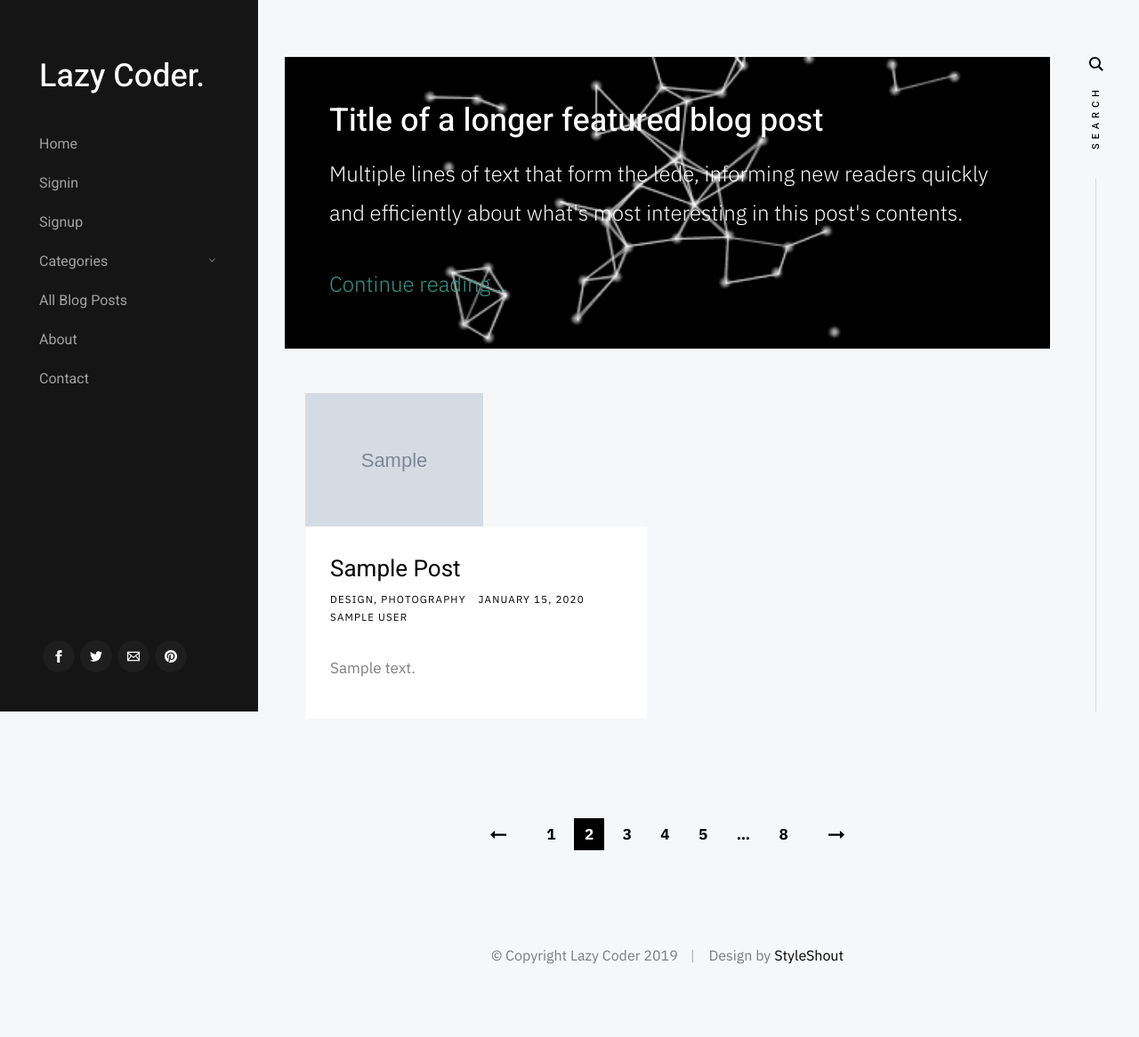
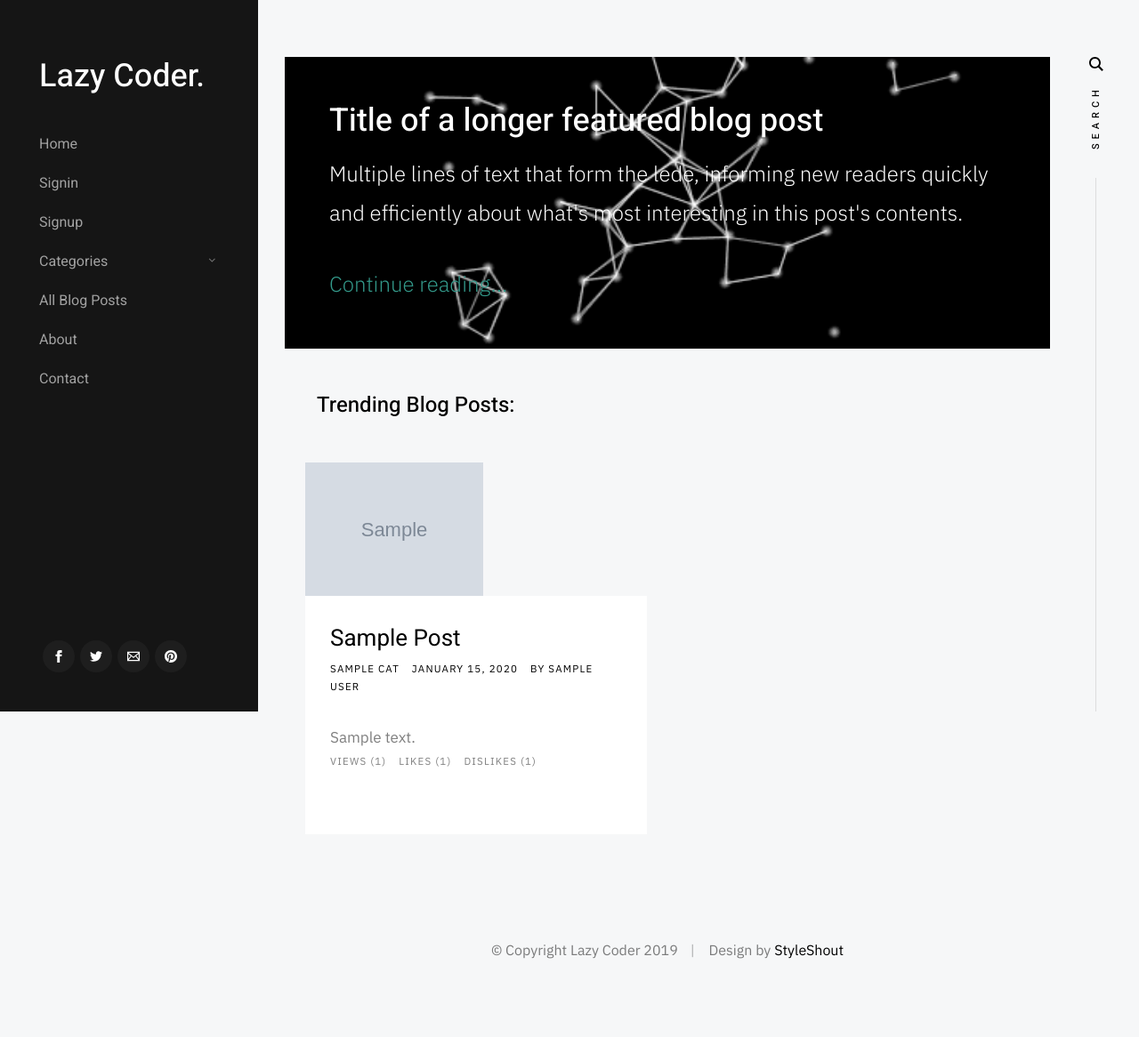
Before and after one commit to fadingreality1/Lazy_coder, a Django app: template templates/home/home.html in a window 1280 px wide. Shown: the whole page at 89% size. After the commit the page ends 1078 px from the top, so only its background shows below. Run offline with Django 3.2, Linux system fonts and the light colour scheme; the template is opened without the code that fills it: most values are stand-ins (such as "Sample title", 1, 10 or a date in 2020); grey boxes marked "Sample" are stand-in pictures.

Commit message:
going on

```diff
--- a/blog/forms.py
+++ b/blog/forms.py
@@ -24,15 +24,16 @@ class PostCreateForm(forms.ModelForm):
         )
 
     image = forms.ImageField(
-            label="Image for front view",
+            label="Image",
             required=True,
+            help_text="for front view"
         )
 
     content = RichTextFormField()
 
     # ! many to many field m aise hota h insertions
     category = forms.ModelMultipleChoiceField(
-        label = "Category (maximum 3):",
+        label = "Category (Hold the Ctrl key to select multiple options from the list box. Maximum 3 are allowed)",
         queryset = Category.objects.all().order_by('title'),
         widget = forms.SelectMultiple(attrs={"class":"full-width", "multiple":True, "style":"height:15em;", "size":"3",})
     )
--- a/blog/urls.py
+++ b/blog/urls.py
@@ -10,4 +10,5 @@ urlpatterns = [
     path('post/<slug:slug>/post-comment/', views.postComment, name="post_comment"),
     path('post/like', views.like, name="like_post"),
     path('post/dislike', views.dislike, name="dislike_post"),
+    path('post/category/<str:category>/', views.category, name="category_post"),
 ]
--- a/home/views.py
+++ b/home/views.py
@@ -36,7 +36,8 @@ def home(req):
 
 
     # TODO : Apply pagination here too
-    posts = Post.objects.annotate(count = Count('viewers')).order_by('-count')[:10]
+    # ? Accessing many to many field with annotate method
+    posts = Post.objects.annotate(count = Count('viewers')).order_by('-count')[:11]
     return render(req, "home/home.html", {'posts':posts})
 
 
--- a/templates/blog/create_post.html
+++ b/templates/blog/create_post.html
@@ -12,10 +12,12 @@
 					<div class="form-field">
 						<strong>{{field.label}} :</strong>
 						{{field}}
+						{% if field == "select" %}
+						Hold the Ctrl key to select multiple options from the list box.
+						{% endif %}
 						{{field.errors}}
 					</div>
 				{% endfor %}
-				{% comment %} {{form}} {% endcomment %}
                 {{form.media}}
 				<input name="submit" id="submit" class="btn btn--primary btn-wide btn--large full-width"
 					value="Create Account" type="submit" >
--- a/templates/blog/post.html
+++ b/templates/blog/post.html
@@ -18,7 +18,11 @@
                 </li>
                 <li class="date">{{post.date_posted|date:"F j, Y"}}</li>
                 <li class="cat-links">
-                    <a href="#0">Marketing</a><a href="#0">Management</a>
+
+                    {% comment %} ! to access ManyToMany field via template {% endcomment %}
+                    {% for cat in post.categories.all %}
+                        <a href="">{{cat.title}}</a>
+                    {% endfor %}
                 </li>
             </ul>
         </div>
--- a/templates/home/home.html
+++ b/templates/home/home.html
@@ -20,6 +20,11 @@
 		</div>
 	</div>
 </div>
+
+<div class="container">
+	<h3 style="margin-top:0;margin-bottom:5rem" class="adjustments">Trending Blog Posts:</h3>
+</div>
+
 <div class="masonry-wrap">
 	<div class="masonry">
 		<div class="grid-sizer"></div>
@@ -37,14 +42,15 @@
 					</h2>
 					<div class="entry__meta">
 						<span class="entry__meta-cat">
-							<a href="category.html">Design</a>
-							<a href="category.html">Photography</a>
+							{% for cat in post.categories.all %}
+								<a href="#">{{cat.title}}</a>
+							{% endfor %}
 						</span>
 						<span class="entry__meta-date">
 							<a href="#">{{post.date_posted|date:"F j, Y"}}</a>
 						</span>
 						<span class="entry__meta-cat">
-							<a href="#">{{post.author.first_name|title}} {{post.author.last_name|title}}</a>
+							<a href="#">BY {{post.author.first_name|title}} {{post.author.last_name|title}}</a>
 						</span>
 					</div>
 				</div>
@@ -53,6 +59,18 @@
 						{{post.description|truncatechars:120}}
 					</p>
 				</div>
+				<div class="entry__meta">
+					<span class="entry__meta-cat">
+						Views ({{post.viewers.count}})
+					</span>
+					<span class="entry__meta-cat">
+						Likes ({{post.likers.count}})
+					</span>
+					<span class="entry__meta-cat">
+						Dislikes ({{post.dislikers.count}})
+					</span>
+
+				</div>
 			</div>
 		</article>
 		{% endfor %}
@@ -60,22 +78,5 @@
 	</div>
 	<!-- end masonry -->
 </div>
-<div class="row">
-	<div class="column large-full">
-		<nav class="pgn">
-			<ul>
-				<li><a class="pgn__prev" href="#0">Prev</a></li>
-				<li><a class="pgn__num" href="#0">1</a></li>
-				<li><span class="pgn__num current">2</span></li>
-				<li><a class="pgn__num" href="#0">3</a></li>
-				<li><a class="pgn__num" href="#0">4</a></li>
-				<li><a class="pgn__num" href="#0">5</a></li>
-				<li><span class="pgn__num dots">…</span></li>
-				<li><a class="pgn__num" href="#0">8</a></li>
-				<li><a class="pgn__next" href="#0">Next</a></li>
-			</ul>
-		</nav>
-	</div>
-</div>
 
 {% endblock middle_section %}
```
Also changed, not shown: blog/admin.py (+3 -4 lines), blog/views.py (+13 -6 lines), templates/blog/home.html (+19 -3 lines).
